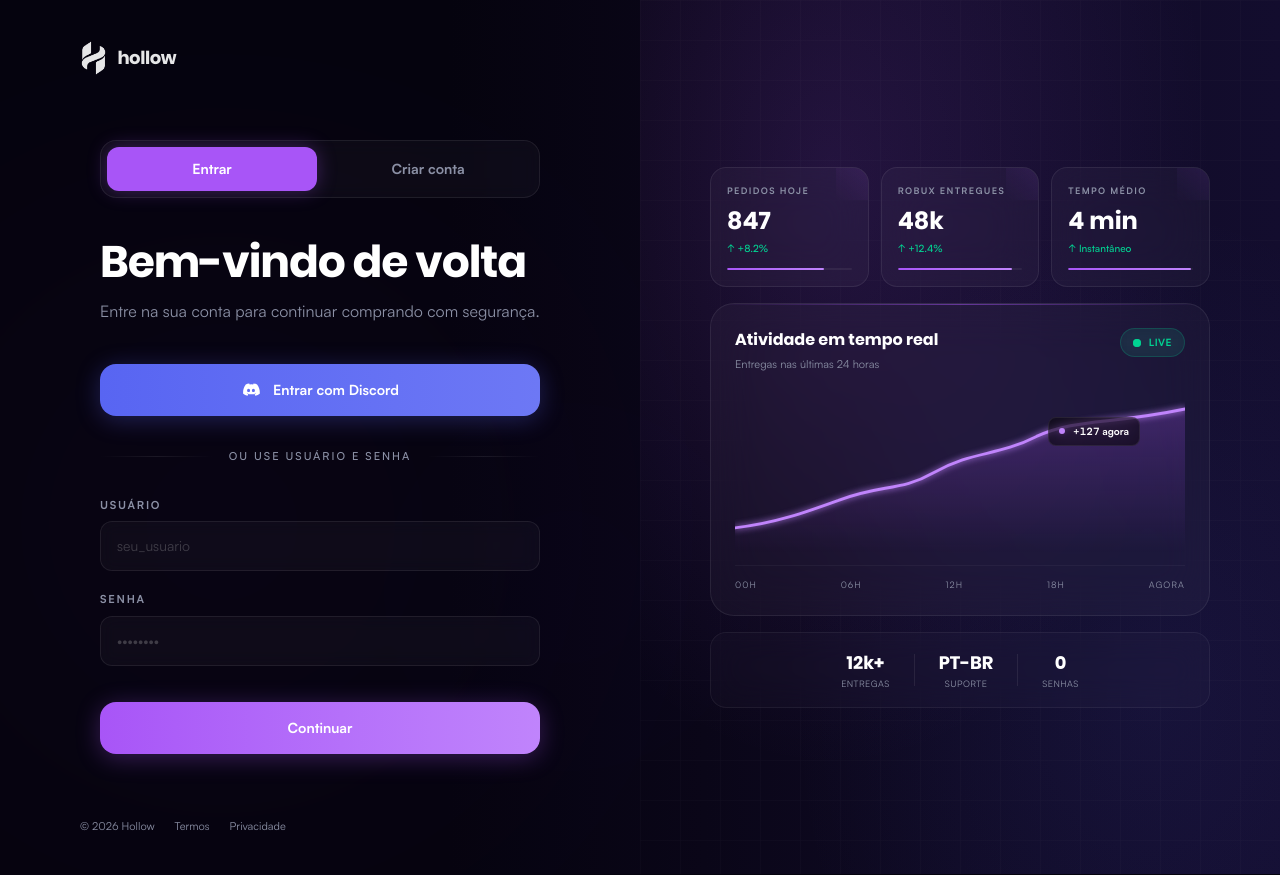
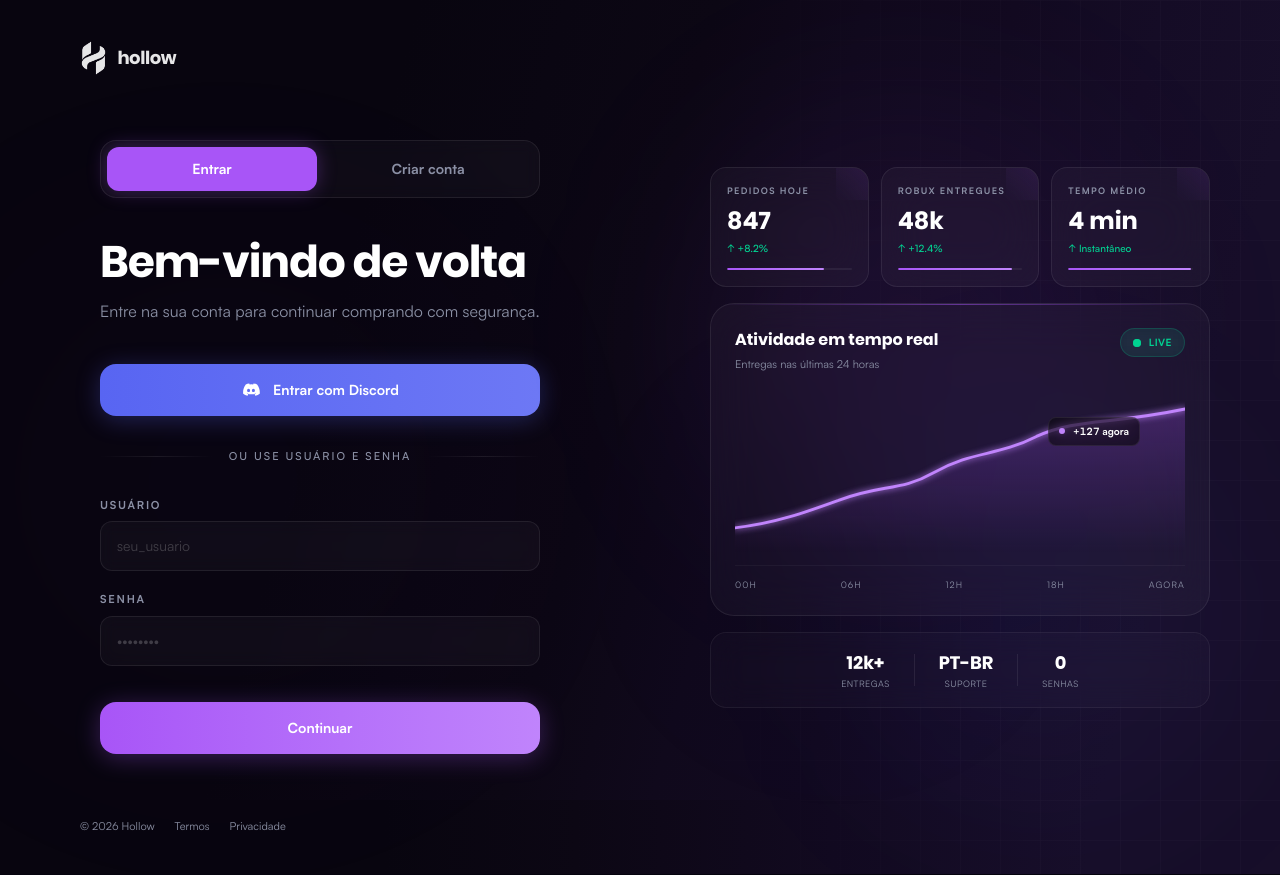
Before and after one commit to haise202020/hollow, a Next.js app: page /login in a window 1280 px wide. Built offline with nearby package versions, Linux system fonts and the light colour scheme.

Commit message:
Atualização do projeto

```diff
--- a/src/components/LoginClient.tsx
+++ b/src/components/LoginClient.tsx
@@ -75,32 +75,45 @@ export function LoginClient() {
   }
 
   return (
+    <div className="relative min-h-screen overflow-hidden text-white">
+      {/* ═══════════════════════════════════════════════════════
+          BACKGROUND ÚNICO E CONTÍNUO
+          Um único elemento cobre toda a tela com o gradiente.
+          Nenhum outro container tem background próprio.
+         ═══════════════════════════════════════════════════════ */}
       <div
-      className="relative min-h-screen text-white lg:grid lg:grid-cols-2"
+        aria-hidden
+        className="pointer-events-none fixed inset-0 z-0"
         style={{
           background:
-          "linear-gradient(to right, #05030e 0%, #05030e 35%, #0a0618 55%, #0f0a24 75%, #130d2e 100%)",
+            "linear-gradient(105deg, #08050F 0%, #08050F 28%, #0A0612 38%, #0C0714 48%, #10091C 58%, #120A20 68%, #150C26 78%, #170E29 88%, #170E29 100%)",
         }}
-    >
-      {/* Ambient glow — soft purple depth behind form */}
+      />
+
+      {/* Ambient glows — posicionados sobre o background contínuo */}
       <div
         aria-hidden
-        className="pointer-events-none absolute left-[-10%] top-[20%] h-[700px] w-[700px] rounded-full opacity-[0.12] blur-[180px]"
+        className="pointer-events-none absolute left-[-8%] top-[18%] z-0 h-[650px] w-[650px] rounded-full opacity-[0.10] blur-[160px]"
         style={{
           background:
-            "radial-gradient(circle, rgba(168,85,247,0.6) 0%, transparent 70%)",
+            "radial-gradient(circle, rgba(168,85,247,0.5) 0%, transparent 70%)",
         }}
       />
       <div
         aria-hidden
-        className="pointer-events-none absolute bottom-[10%] right-[40%] h-[400px] w-[400px] rounded-full opacity-[0.06] blur-[120px]"
+        className="pointer-events-none absolute bottom-[8%] right-[15%] z-0 h-[500px] w-[500px] rounded-full opacity-[0.08] blur-[140px]"
         style={{
           background:
-            "radial-gradient(circle, rgba(88,101,242,0.5) 0%, transparent 70%)",
+            "radial-gradient(circle, rgba(88,101,242,0.4) 0%, transparent 70%)",
         }}
       />
 
-      <section className="relative flex min-h-screen flex-col px-8 py-10 sm:px-14 lg:px-20">
+      {/* ═══════════════════════════════════════════════════════
+          CONTEÚDO — tudo posicionado sobre o background único
+         ═══════════════════════════════════════════════════════ */}
+      <div className="relative z-10 flex min-h-screen">
+        {/* ── LADO ESQUERDO: Formulário ── */}
+        <section className="relative flex min-h-screen w-full flex-col px-8 py-10 sm:px-14 lg:w-1/2 lg:px-20">
           <Link
             href="/"
             className="flex items-center gap-2.5 transition opacity-90 hover:opacity-100"
@@ -249,30 +262,33 @@ export function LoginClient() {
           </footer>
         </section>
 
-      {/* Right panel — glassmorphism dashboard */}
-      <aside className="relative hidden overflow-hidden lg:flex lg:items-center lg:justify-center lg:px-10 lg:py-12">
-        {/* Background layers — transparent to let parent gradient show through */}
+        {/* ── LADO DIREITO: Dashboard glassmorphism ──
+            Posicionado com flex, SEM background próprio.
+            O grid pattern usa mask-image para fade gradual à esquerda. */}
+        <aside className="relative hidden min-h-screen w-1/2 items-center justify-center px-10 py-12 lg:flex">
+          {/* Grid pattern com máscara de fade para a esquerda */}
           <div
             aria-hidden
-          className="pointer-events-none absolute inset-0"
-        />
-        <div
-          aria-hidden
-          className="pointer-events-none absolute inset-0 bg-[radial-gradient(ellipse_at_30%_20%,rgba(168,85,247,0.15),transparent_60%)]"
-        />
-        <div
-          aria-hidden
-          className="pointer-events-none absolute inset-0 bg-[radial-gradient(ellipse_at_80%_80%,rgba(88,101,242,0.08),transparent_50%)]"
-        />
-        {/* Subtle grid pattern */}
-        <div
-          aria-hidden
-          className="pointer-events-none absolute inset-0 opacity-[0.03]"
+            className="pointer-events-none absolute inset-0 opacity-[0.035]"
             style={{
               backgroundImage:
                 "linear-gradient(rgba(255,255,255,0.5) 1px, transparent 1px), linear-gradient(90deg, rgba(255,255,255,0.5) 1px, transparent 1px)",
               backgroundSize: "40px 40px",
+              maskImage:
+                "linear-gradient(to right, transparent 0%, rgba(0,0,0,0.3) 20%, rgba(0,0,0,0.7) 40%, black 60%)",
+              WebkitMaskImage:
+                "linear-gradient(to right, transparent 0%, rgba(0,0,0,0.3) 20%, rgba(0,0,0,0.7) 40%, black 60%)",
             }}
+          />
+
+          {/* Radial glows locais — sutis, apenas para dar profundidade aos cards */}
+          <div
+            aria-hidden
+            className="pointer-events-none absolute left-[10%] top-[15%] h-[400px] w-[400px] rounded-full bg-[rgba(168,85,247,0.08)] blur-[100px]"
+          />
+          <div
+            aria-hidden
+            className="pointer-events-none absolute bottom-[10%] right-[10%] h-[350px] w-[350px] rounded-full bg-[rgba(88,101,242,0.06)] blur-[100px]"
           />
 
           <div className="relative w-full max-w-[500px] space-y-4">
@@ -287,12 +303,10 @@ export function LoginClient() {
                   key={stat.label}
                   className="group relative overflow-hidden rounded-2xl border border-white/[0.08] bg-white/[0.03] p-4 backdrop-blur-xl transition-all duration-500 hover:border-[var(--accent)]/30 hover:bg-white/[0.05] hover:shadow-[0_8px_32px_rgba(168,85,247,0.12)]"
                 >
-                {/* Corner accent */}
                   <div
                     aria-hidden
                     className="pointer-events-none absolute right-0 top-0 h-8 w-8 bg-gradient-to-bl from-[var(--accent)]/10 to-transparent"
                   />
-
                   <p className="text-[9px] font-semibold uppercase tracking-[0.15em] text-[var(--fg-muted)]">
                     {stat.label}
                   </p>
@@ -302,8 +316,6 @@ export function LoginClient() {
                   <p className="mt-1 text-[10px] font-medium text-emerald-400">
                     ↑ {stat.delta}
                   </p>
-
-                {/* Mini progress bar */}
                   <div className="mt-3 h-[2px] w-full overflow-hidden rounded-full bg-white/[0.06]">
                     <div
                       className="h-full rounded-full bg-gradient-to-r from-[var(--accent)] to-[var(--accent-bright)]"
@@ -316,7 +328,6 @@ export function LoginClient() {
 
             {/* Glass chart card */}
             <div className="relative overflow-hidden rounded-3xl border border-white/[0.08] bg-white/[0.03] p-6 backdrop-blur-xl">
-            {/* Top glow line */}
               <div
                 aria-hidden
                 className="pointer-events-none absolute inset-x-0 top-0 h-px bg-gradient-to-r from-transparent via-[var(--accent)]/50 to-transparent"
@@ -342,7 +353,6 @@ export function LoginClient() {
                 </span>
               </div>
 
-            {/* Chart area with glass effect */}
               <div className="relative">
                 <svg
                   viewBox="0 0 400 140"
@@ -377,7 +387,6 @@ export function LoginClient() {
                   />
                 </svg>
 
-              {/* Floating data point indicator */}
                 <div className="absolute right-[10%] top-[15%] flex items-center gap-2 rounded-lg border border-white/[0.08] bg-black/60 px-2.5 py-1.5 backdrop-blur-md">
                   <span className="h-1.5 w-1.5 rounded-full bg-[var(--accent-bright)] shadow-[0_0_6px_var(--accent-glow)]" />
                   <span className="text-[10px] font-semibold tabular-nums text-white">
@@ -386,7 +395,6 @@ export function LoginClient() {
                 </div>
               </div>
 
-            {/* Time axis */}
               <div className="mt-3 flex justify-between border-t border-white/[0.04] pt-3 text-[9px] uppercase tracking-[0.12em] text-[var(--fg-muted)]">
                 <span>00h</span>
                 <span>06h</span>
@@ -422,5 +430,6 @@ export function LoginClient() {
           </div>
         </aside>
       </div>
+    </div>
   );
 }
```
Lines whose indentation alone changed are shown as unchanged.
